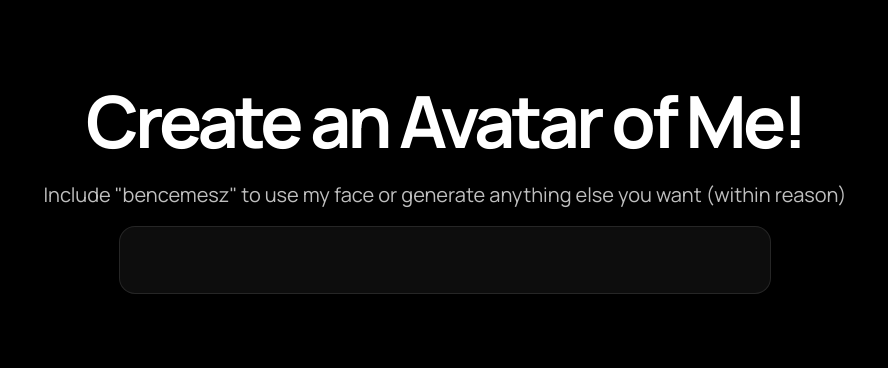
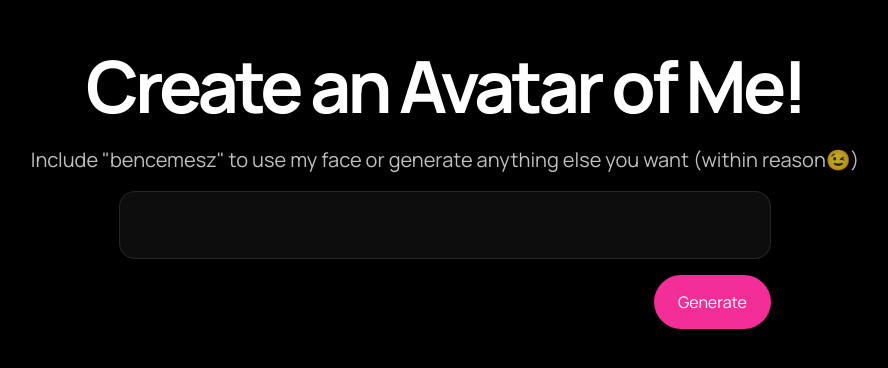
Before and after one commit to BenceM/ai-avatar, a Next.js app: page / in a window 1280 px wide. Shown: the part 214-582 px from the top of the page, without its empty margins (195-1083 px from the left). Built offline with nearby package versions, Linux system fonts and the light colour scheme.

Commit message:
Ui and state

```diff
--- a/pages/index.js
+++ b/pages/index.js
@@ -1,7 +1,13 @@
+import { useState } from "react";
 import Head from "next/head";
 import Image from "next/image";
 
 const Home = () => {
+	const [input, setInput] = useState("");
+	const onChange = (e) => {
+		setInput(e.target.value);
+	};
+	const generateAction = () => {};
 	return (
 		<div className="root">
 			<Head>
@@ -15,11 +21,23 @@ const Home = () => {
 					<div className="header-subtitle">
 						<h2>
 							Include "bencemesz" to use my face or generate anything else you
-							want (within reason)
+							want (within reason😉)
 						</h2>
 					</div>
 					<div className="prompt-container">
-						<input type="text" className="prompt-box" />
+						<input
+							type="text"
+							className="prompt-box"
+							value={input}
+							onChange={onChange}
+						/>
+						<div className="prompt-buttons">
+							<a className="generate-button" onClick={generateAction}>
+								<div className="generate">
+									<p>Generate</p>
+								</div>
+							</a>
+						</div>
 					</div>
 				</div>
 			</div>
```
